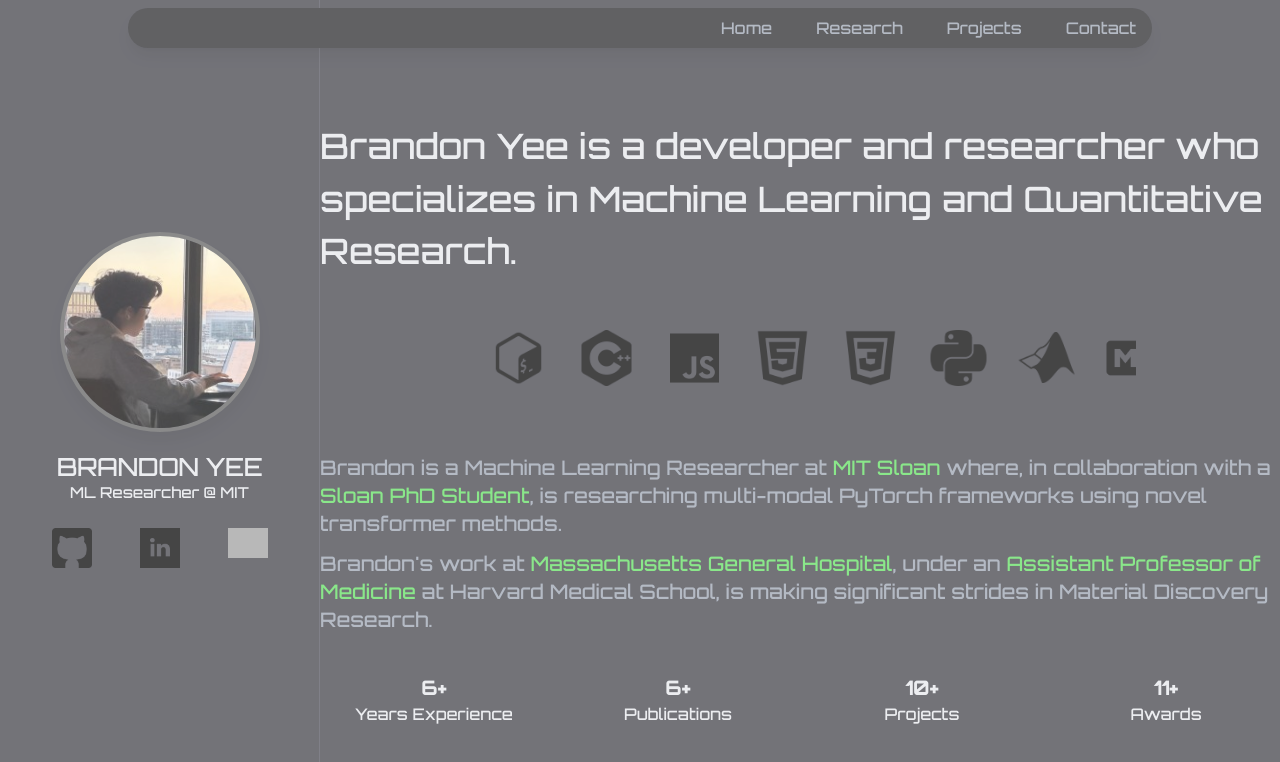
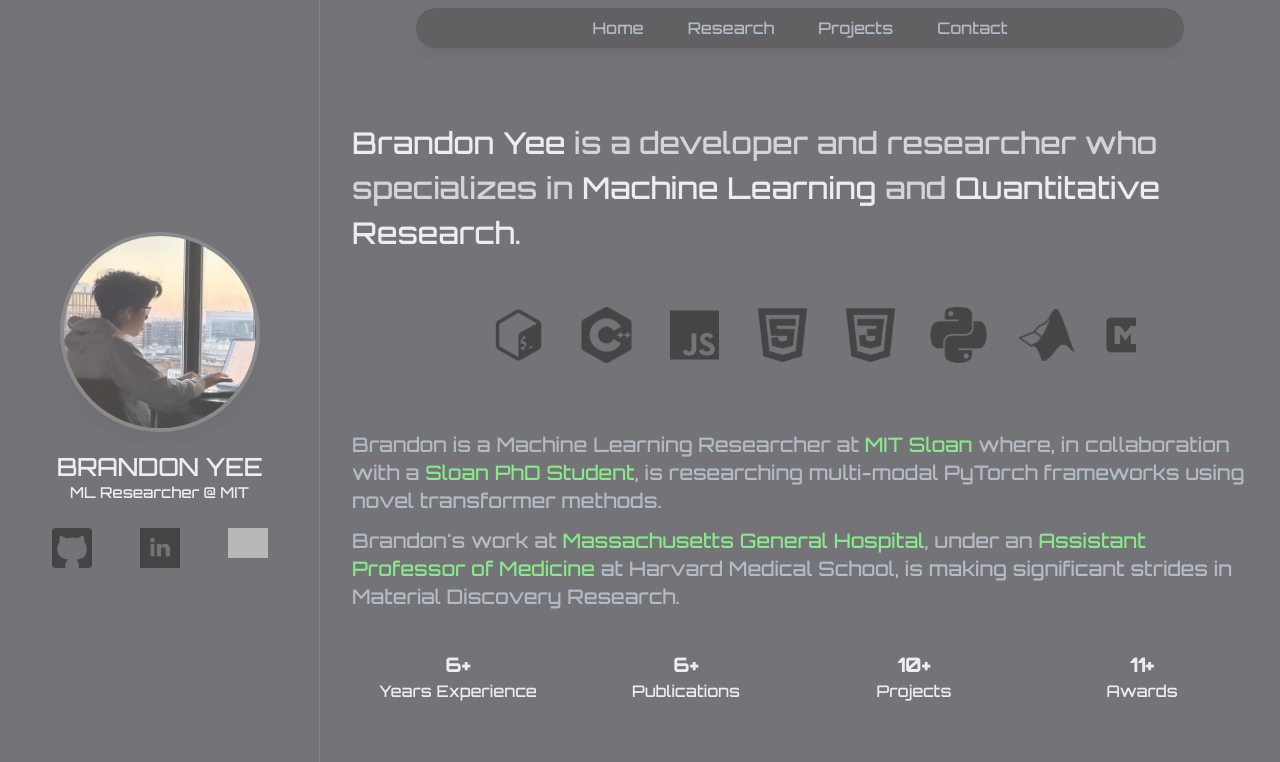
Before and after one commit to benpeli/Brandon-Portfolio, a Next.js app in the folder portfolio/: page / in a window 1280 px wide. Shown: the top 762 px of the page. Built offline with nearby package versions, Linux system fonts and the light colour scheme; grey boxes are pictures that could not be loaded.

Commit message:
project section typography

```diff
--- a/portfolio/app/(root)/page.tsx
+++ b/portfolio/app/(root)/page.tsx
@@ -68,10 +68,8 @@
         setStatus('success');
         setFormData({ name: '', email: '', subject: '', message: '' });
 
-        // Set 5-minute cooldown (300 seconds)
         setTimeLeft(300);
 
-        // Start countdown timer
         const intervalId = setInterval(updateCountdown, 1000);
         setTimer(intervalId);
 
@@ -169,8 +167,6 @@
               height="200"
               className="profileImage"
               onClick={() => {
-                // Trigger the TronAnimation by dispatching a custom event
-                window.dispatchEvent(new CustomEvent('triggerTronAnimation'));
               }}
             />
           </div>
@@ -205,10 +201,10 @@
       {/* Scrollable Content Section */}
       <div className='w-full ml-[25%] overflow-y-auto h-screen scrollable-content'>
         {/* About Section */}
-        <section className="py-30 text-gray-200 " id="home">
-          <div className="max-w-5xl mx-auto">
-            <h1 className="about-text mb-6 text-2xl md:text-3xl lg:text-4xl">
-              Brandon Yee is a developer and researcher who specializes in Machine Learning and Quantitative Research.
+        <section className="py-30 px-6 text-gray-200" id="home">
+          <div className="max-w-4xl mx-auto text-pretty">
+            <h1 className="about-text mb-6 text-2xl md:text-3xl lg:text-4xl mx-auto text-left antialiased">
+              Brandon Yee <a className='text-white/70'>is a developer and researcher who specializes in </a> Machine Learning <a className='text-white/70'>and</a> Quantitative Research.
             </h1>
 
             <Apps />
@@ -219,8 +215,9 @@
               where, in collaboration with a
               <a href='https://mitsloan.mit.edu/programs/phd/damon-petersen?utm_source=chatgpt.com' target="_blank" rel="noopener" className='link'> Sloan PhD Student</a>
               , is researching multi-modal PyTorch frameworks using novel transformer methods.
+            </p>
 
-            </p>
+            {/* Rest of the content remains the same */}
             <p className="mb-6 text-gray-400 text-xl md:text-xl">
               Brandon's work at
               <a href='https://www.massgeneral.org/' target="_blank" rel="noopener" className='link'> Massachusetts General Hospital</a>
@@ -294,7 +291,7 @@
       <h2 className="text-3xl rounded-lg px-3 py-1 font-bold mb-12 text-center bg-w-sm">My Projects</h2>
       <div className="grid grid-cols-1 md:grid-cols-2 lg:grid-cols-3 gap-6">
         {/* Project Card 1 */}
-        <div className="bg-gray-200 rounded-lg overflow-hidden shadow-md border-5 border-zinc-500">
+        <div className="bg-zinc-700 rounded-lg overflow-hidden shadow-md border-5 border-zinc-500">
           <div className="h-48 bg-gray-200">
             <a href="https://github.com/brandonyee-cs/RTorch" target="_blank" rel="noopener noreferrer">
               <img
@@ -305,17 +302,17 @@
             </a>
           </div>
           <div className="p-10">
-            <h3 className="text-xl font-semibold mb-2 text-gray-500">RTorch</h3>
-            <p className="text-gray-400 mb-10">RTorch is a Rust-based deep learning library with a PyTorch-style Python API, combining Rust's speed, safety, and familiarity.</p>
+          <h3 className="text-xl font-semibold mb-2 bg-zinc-600 text-center rounded-full text-green-500 inline-block px-4">RTorch</h3>
+            <p className="text-white mb-10">RTorch is a Rust-based deep learning library with a PyTorch-style Python API, combining Rust's speed, safety, and familiarity.</p>
             <div className="flex space-x-2 text-green-500">
-              <span className="px-3 py-1 bg-gray-100 rounded-full text-sm">Rust</span>
-              <span className="px-3 py-1 bg-gray-100 rounded-full text-sm">Python</span>
+              <span className="px-3 py-1 bg-zinc-600 rounded-full">Rust</span>
+              <span className="px-3 py-1 bg-zinc-600 rounded-full">Python</span>
             </div>
           </div>
         </div>
 
         {/* Project Card 2 */}
-        <div className="bg-gray-200 rounded-lg overflow-hidden shadow-md border-5 border-zinc-500">
+        <div className="bg-zinc-700 rounded-lg overflow-hidden shadow-md border-5 border-zinc-500">
           <div className="h-48 bg-gray-200">
             <a href="https://github.com/brandonyee-cs/Chain-Reaction" target="_blank" rel="noopener noreferrer">
               <img
@@ -326,16 +323,16 @@
             </a>
           </div>
           <div className="p-10">
-            <h3 className="text-xl font-semibold mb-2 text-gray-500">Chain Reaction</h3>
-            <p className="text-gray-400 mb-10">Chain Reaction is a full-stack app that analyzes business supply chains to identify strategic local investment opportunities.</p>
+          <h3 className="text-xl font-semibold mb-2 bg-zinc-600 text-center rounded-full text-green-500 inline-block px-4">Chain Reaction</h3>
+            <p className="text-white mb-10">Chain Reaction is a full-stack app that analyzes business supply chains to identify strategic local investment opportunities.</p>
             <div className="flex space-x-2 text-green-500">
-              <span className="px-3 py-1 bg-gray-100 rounded-full text-sm">JavaScript</span>
-              <span className="px-3 py-1 bg-gray-100 rounded-full text-sm">Python</span>            </div>
+              <span className="px-3 py-1 bg-zinc-600 rounded-full">JavaScript</span>
+              <span className="px-3 py-1 bg-zinc-600 rounded-full">Python</span>            </div>
           </div>
         </div>
 
         {/* Project Card 3 */}
-        <div className="bg-gray-200 rounded-lg overflow-hidden shadow-md border-5 border-zinc-500">
+        <div className="bg-zinc-700 rounded-lg overflow-hidden shadow-md border-5 border-zinc-500">
           <div className="h-48 bg-gray-200">
             <a href="https://github.com/brandonyee-cs/Financial-Order-Book" target="_blank" rel="noopener noreferrer">
               <img
@@ -346,11 +343,11 @@
             </a>
           </div>
           <div className="p-10">
-            <h3 className="text-xl font-semibold mb-2 text-gray-500">Order Book</h3>
-            <p className="text-gray-400 mb-14">A highly efficient trading system with FIX protocol support and configurable runtime parameters.</p>
+            <h3 className="text-xl font-semibold mb-2 bg-zinc-600 text-center rounded-full text-green-500 inline-block px-4">Order Book</h3>
+            <p className="text-white mb-14">A highly efficient trading system with FIX protocol support and configurable runtime parameters.</p>
             <div className="flex space-x-2 text-green-500 py-2">
-              <span className="px-3 py-1 bg-gray-100 rounded-full text-sm">C++</span>
-              <span className="px-3 py-1 bg-gray-100 rounded-full text-sm">CMake</span>
+              <span className="px-3 py-1 bg-zinc-600 rounded-full">C++</span>
+              <span className="px-3 py-1 bg-zinc-600 rounded-full">CMake</span>
             </div>
           </div>
         </div>
--- a/portfolio/app/globals.css
+++ b/portfolio/app/globals.css
@@ -28,8 +28,7 @@
 
 .about-text {
   font-family: 'Orbitron';
-  font-weight: 15;
-  font-size: 35px;
+  font-size: 30px;
   line-height: 1.5;
 }
 
@@ -84,18 +83,12 @@
   opacity: 0;
   transform: translateY(20px);
   transition: opacity 0.6s ease-out, transform 0.6s ease-out;
-  transition-delay: calc(var(--order) * 150ms);
+  transition-delay: calc(var(--order) * 100ms);
 }
 
 .txt-animation {
   opacity: 1;
   transform: translateY(0);
-}
-
-.txt-animation-reverse {
-  opacity: 0;
-  transform: translateY(20px);
-  transition-delay: calc(var(--order) * 150ms);
 }
 
 .txt.animation {
--- a/portfolio/components/Sidebar.tsx
+++ b/portfolio/components/Sidebar.tsx
@@ -82,8 +82,8 @@
   };
 
   return (
-    <aside className="fixed left-0 top-2 w-full max-w-screen-lg mx-auto inset-x-0 bg-zinc-800 text-white shadow-lg z-50 py-2 rounded-full">
-      <nav className="flex justify-end items-center">
+    <aside className="fixed top-2 left-[32.5%] right-0 w-[60%] bg-zinc-800 text-white shadow-lg z-50 py-2 rounded-full">
+      <nav className="flex justify-center items-center">
         <ul className="flex space-x-3">
           {links.map((item) => (
             <li key={item.name}>
```
